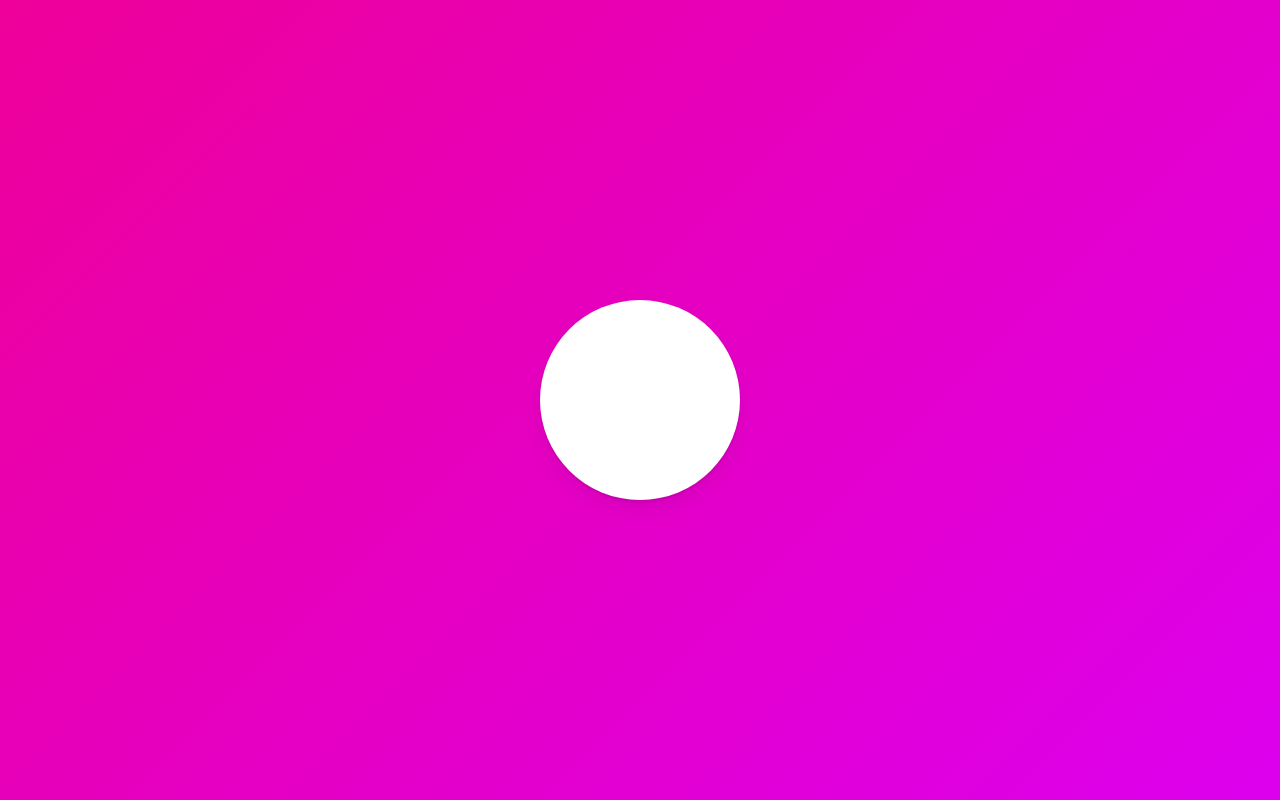
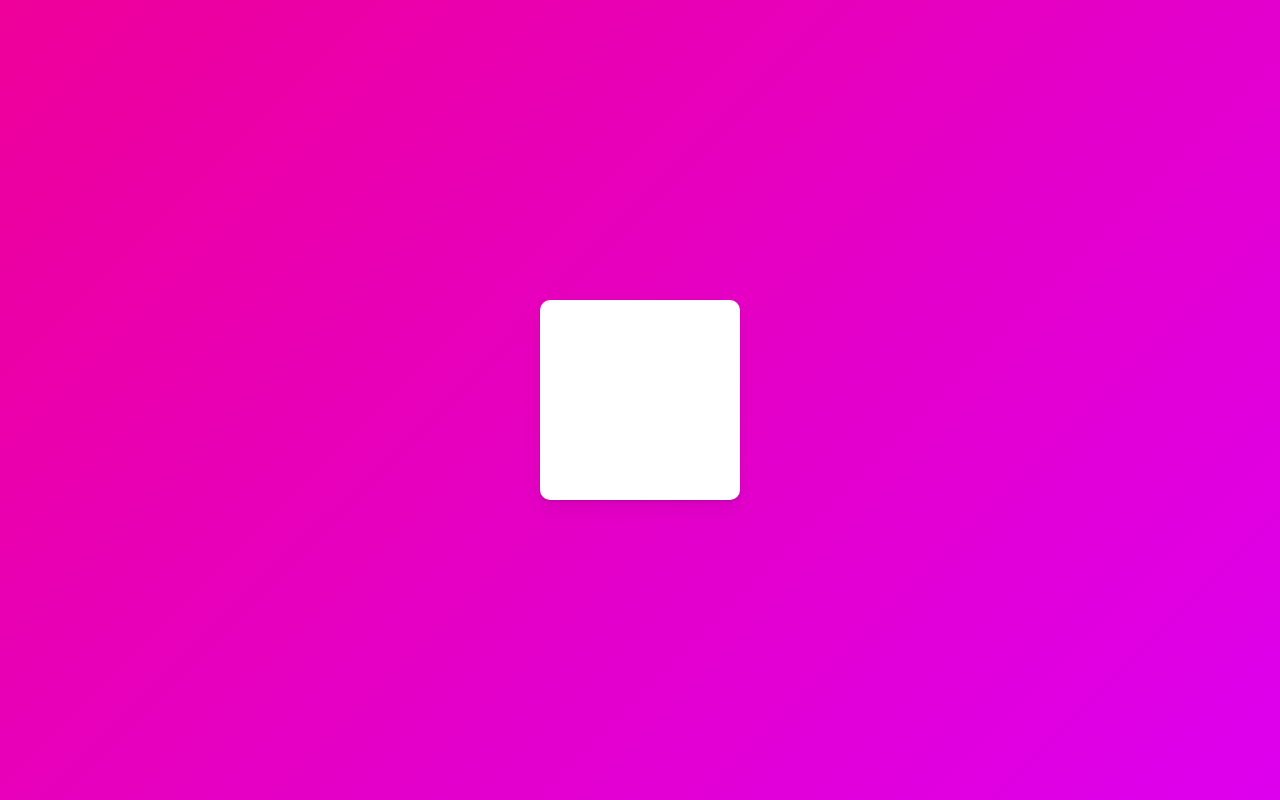
Before and after one commit to HamInKyou/nomadReact, a React (Create React App) app in the folder framer-motion-practice-app/: page / in a window 1280 px wide. Built offline with nearby package versions, Linux system fonts and the light colour scheme; a web font is replaced by a local one.

Commit message:
[framer-motion-practice-app]#7.2 애니메이션 연습2. 시작상태와 끝상태, 전환효과 주는 방법

```diff
--- a/framer-motion-practice-app/src/App.tsx
+++ b/framer-motion-practice-app/src/App.tsx
@@ -22,8 +22,9 @@ function App() {
   return (
     <Wrapper>
       <Box
-        transition={{ delay: 1, duration: 0.5 }}
-        animate={{ borderRadius: "100px" }}
+        transition={{ type: "spring" }} //전환 설정. 다양한 옵션 있음
+        initial={{ scale: 0 }} //초기 상태
+        animate={{ scale: 1, rotateZ: 360 }} //끝 상태
       />
     </Wrapper>
   );
```
